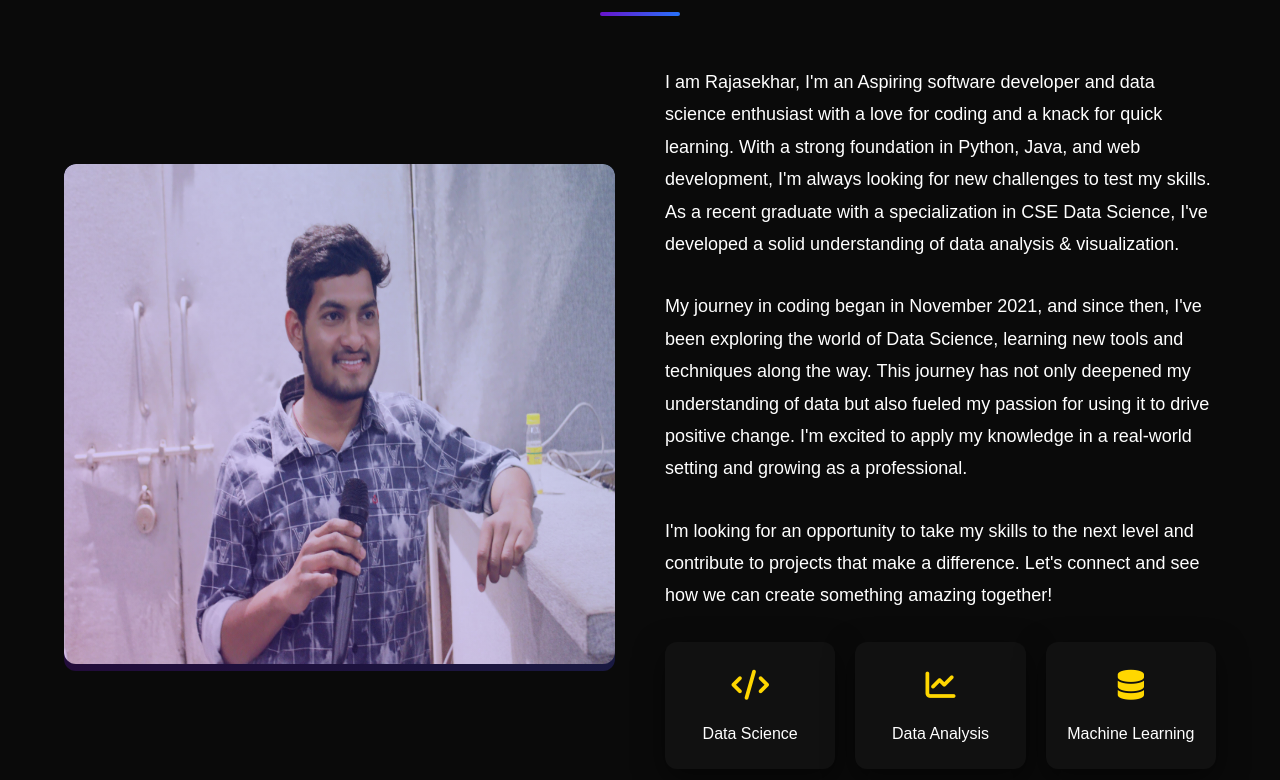
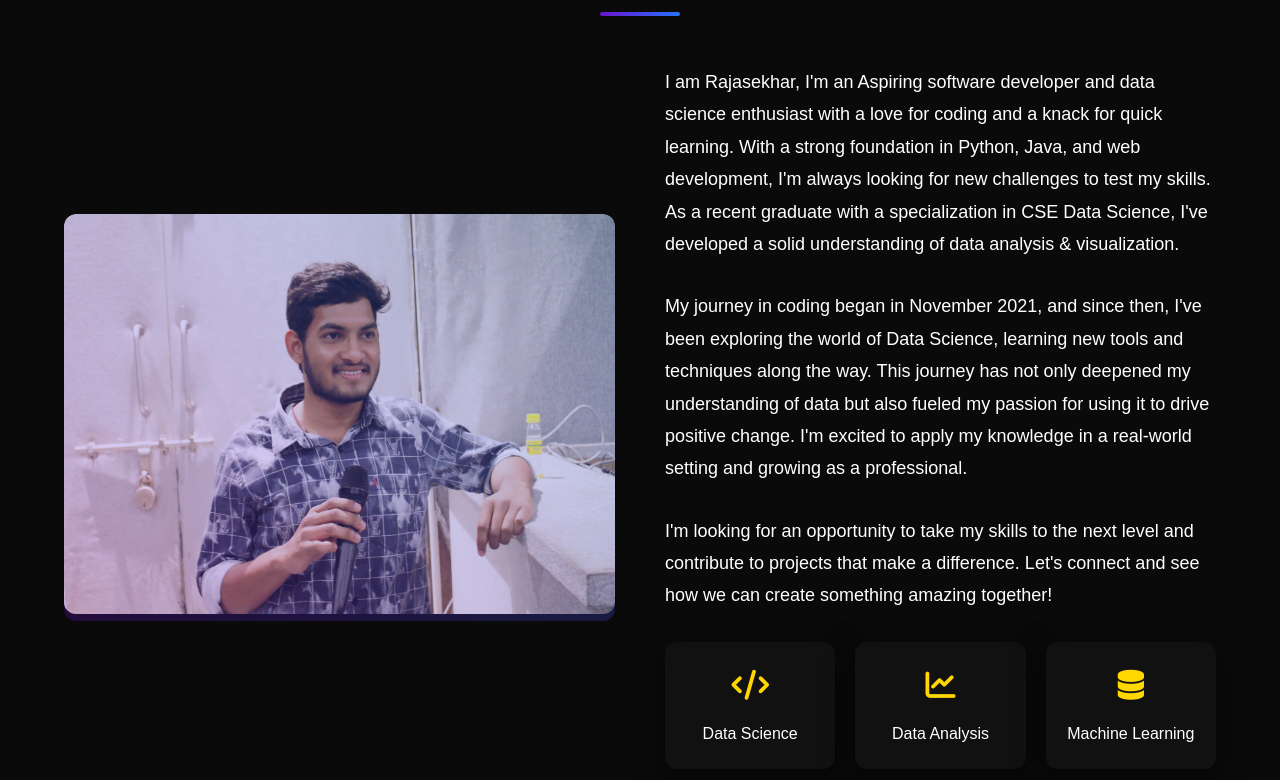
Before and after one commit to Rajasekhar3209/Portfolio, a plain HTML site: page index.html in a window 1280 px wide. Shown: the part 967-1747 px from the top of the page. Drawn offline with nearby package versions, Linux system fonts and the light colour scheme; animation ran at ten frames a second.

Commit message:
Update index.html

```diff
--- a/index.html
+++ b/index.html
@@ -72,7 +72,7 @@
         </div>
         <div class="about-container" data-aos="fade-up" data-aos-delay="200">
             <div class="about-image">
-                <img src="myimg2.jpeg" alt="About Me" height="500px">
+                <img src="myimg2.jpeg" alt="About Me" height="400px">
                 <div class="image-overlay"></div>
             </div>
             <div class="about-content">
```
